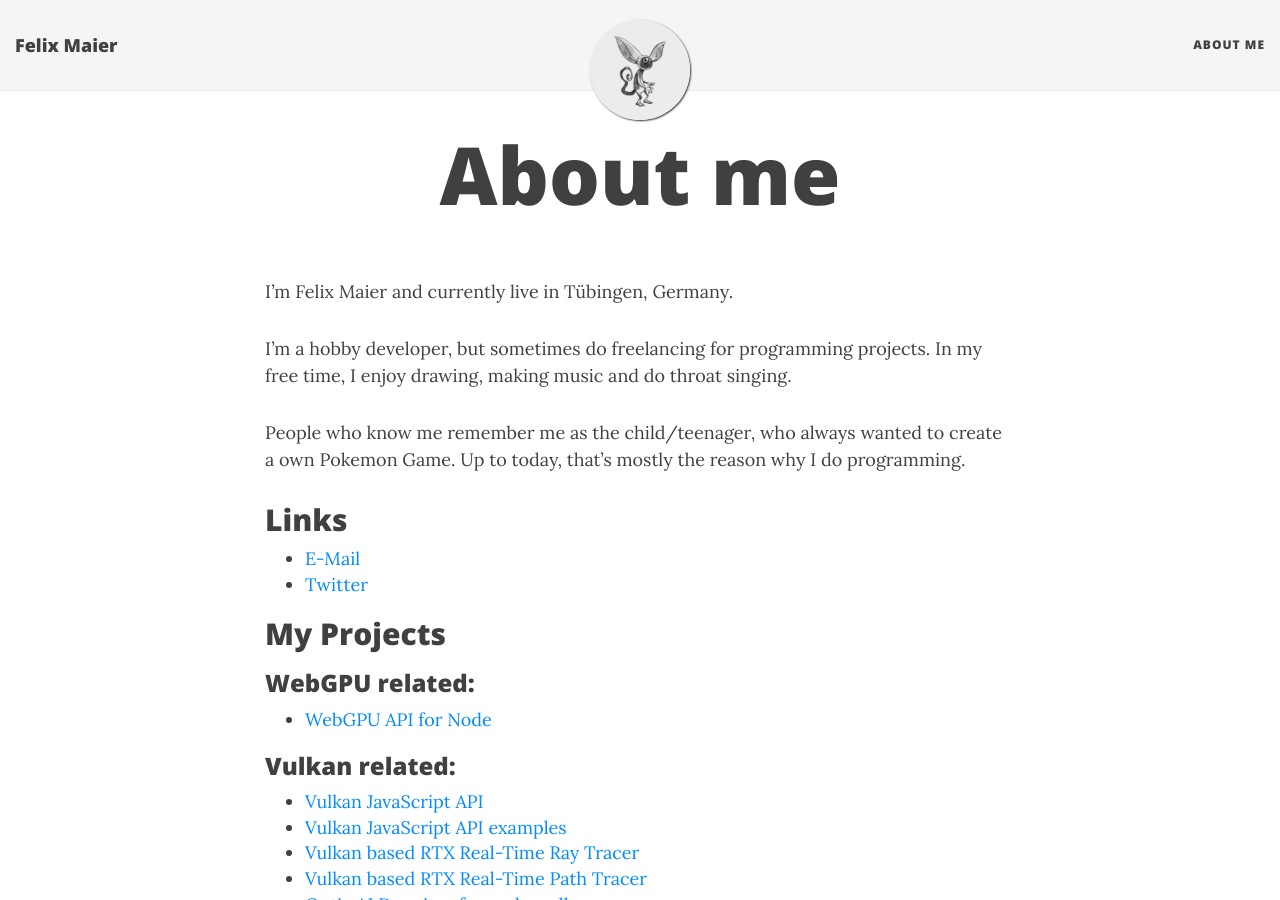
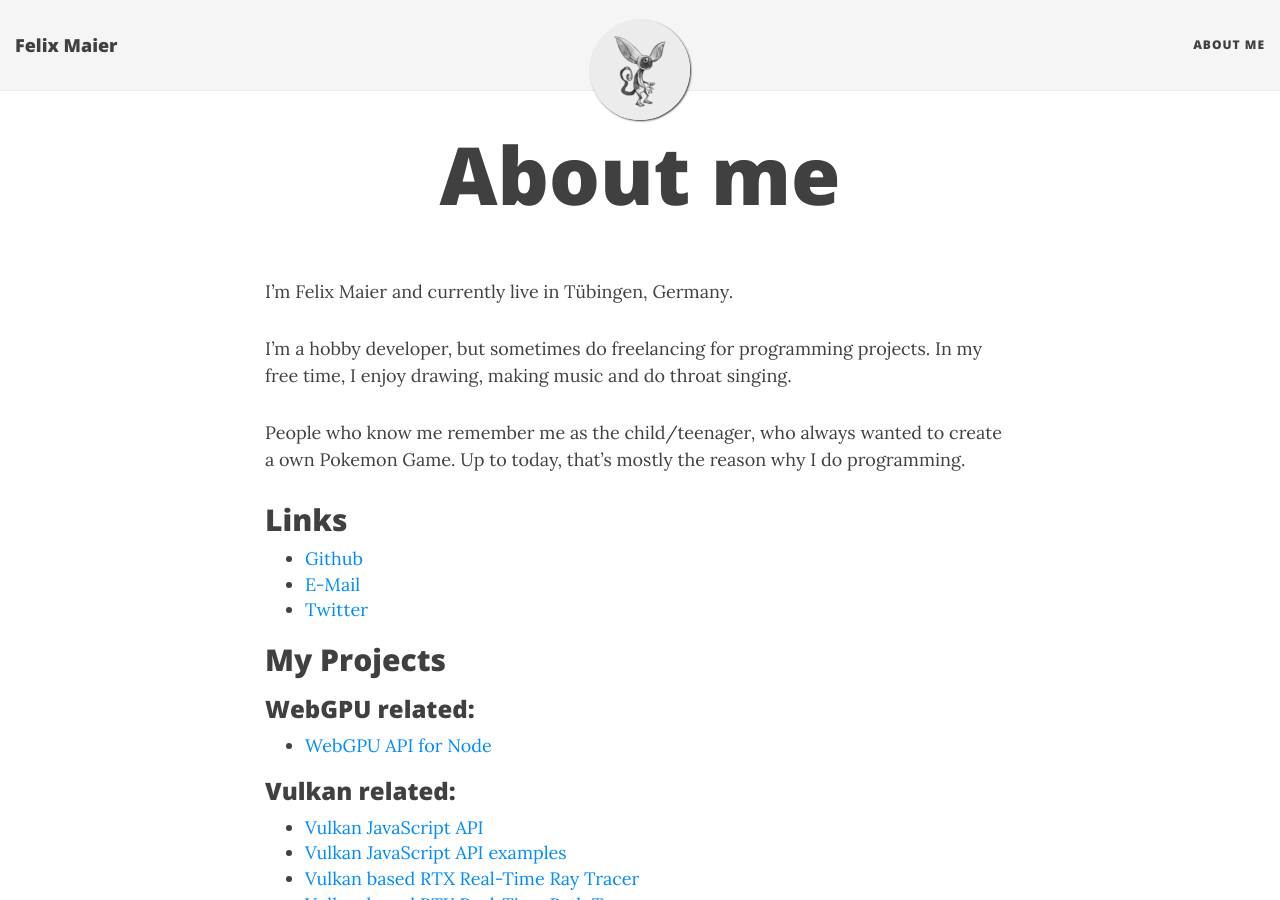
Before and after one commit to maierfelix/maierfelix.github.io, a Jekyll site: the page built from aboutme.md, in a window 1280 px wide and 900 px high. Built offline with Jekyll 4.4.1, drawn with Linux system fonts in a browser that asks for light colours; nearby versions of some CDN libraries.

Commit message:
Update aboutme.md

```diff
--- a/aboutme.md
+++ b/aboutme.md
@@ -11,6 +11,7 @@ People who know me remember me as the child/teenager, who always wanted to creat
 
 ## Links
 
+ - [Github](https://github.com/maierfelix)
  - [E-Mail](mailto:xilefmai@gmail.com)
  - [Twitter](https://twitter.com/felixmaier96)
 
```
